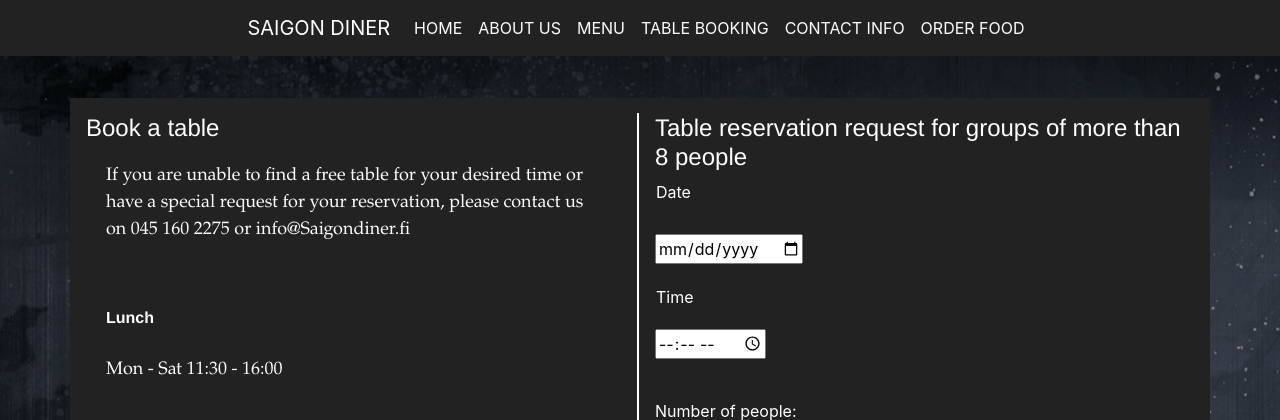
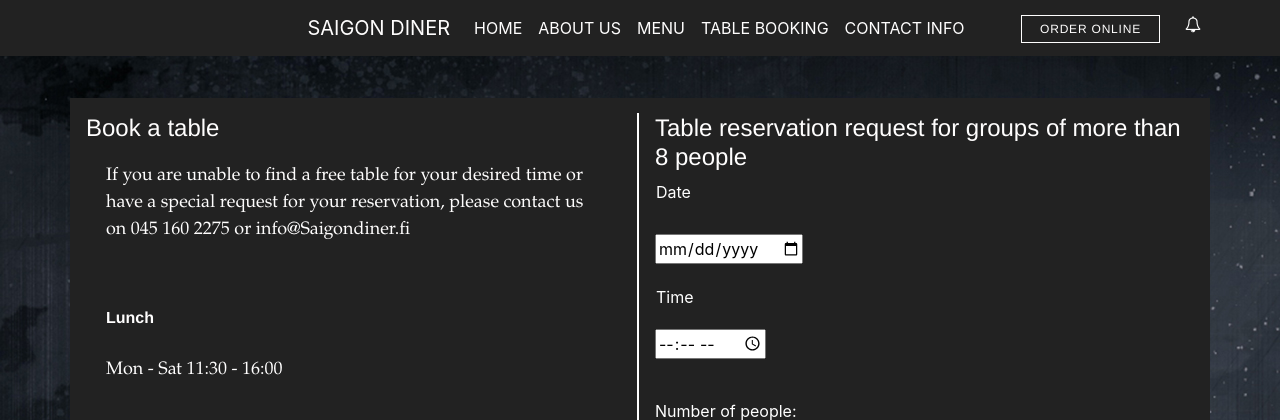
Before and after one commit to Ville-hub/Group9-Web-Project, a PHP site: page /booking.php in a window 1280 px wide. Shown: the top 420 px of the page. Run offline with PHP 8.4, Linux system fonts and the light colour scheme.

Commit message:
Update myheader.php

```diff
--- a/myheader.php
+++ b/myheader.php
@@ -11,9 +11,51 @@
     <link href="https://fonts.googleapis.com/icon?family=Material+Icons" rel="stylesheet">
 	  <link rel="stylesheet" href="https://cdnjs.cloudflare.com/ajax/libs/font-awesome/4.7.0/css/font-awesome.min.css">
 
-    <link rel="stylesheet" href="css\custom_bootstrap.css">
+    <link rel="stylesheet" href="custom_bootstrap.css">
 
     <title>Vietnamese Restaurant Saigon Diner</title>
+    <style>
+      .order{
+        background-color: transparent !important;
+      border:1px solid;
+      color:white;
+      letter-spacing: 0.8px;
+      padding: 4px 18px;
+      top: 15px;
+      right: 120px;
+      position:absolute;
+      text-decoration: none;
+      text-transform: uppercase;
+      font-size:12px;
+      font-family: Helvetica;
+      }
+      .order:hover{
+        color:black;
+        background-color:white;
+      }
+      .bell{
+        color:white;
+        width:15px !important;
+        height:15px !important;
+        margin-top:-18px;
+
+      }
+      .bell1{
+       position:absolute;
+       top:12px;
+       right:80px;
+       }
+       body
+    {
+    margin: 0;
+    background-image: url(background.jpg) center fixed   ;
+    padding-top: 50px !important;
+
+
+
+    }
+      </style>
+
   </head>
   <body>
 
@@ -44,9 +86,11 @@
                 <li class="nav-item">
                   <a class="nav-link" href="contact.php">Contact Info</a>
                 </li>
-                <li class="nav-item">
-                  <a class="nav-link" href="orderfood.php">Order Food</a>
-                </li>
+
+                  <a href="order.php" class="order"> Order Online</a>
+                  <div class="bell1">
+                  <i class="fa fa-bell-o bell" aria-hidden="true"></i>
+                  </div>
               </ul>
             </div>
           </div>
```
